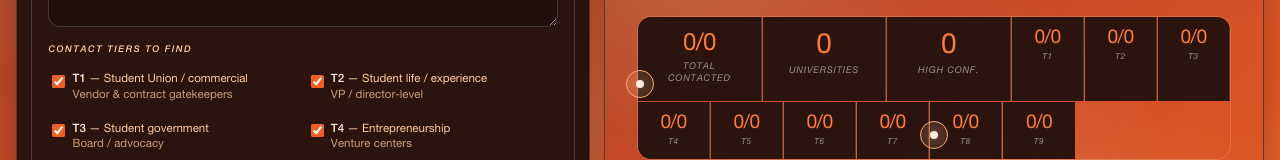
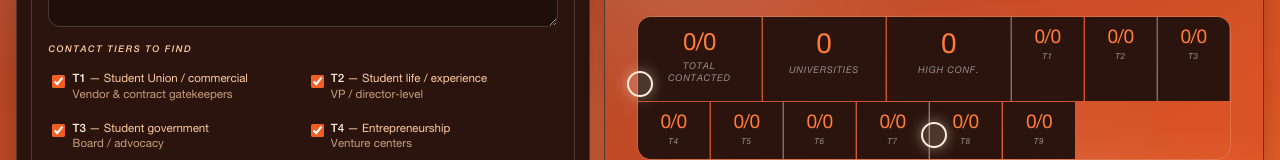
Before and after one commit to nealtheseal108/biryani-blitz-outreach, a website: page public/index.html in a window 1280 px wide. Shown: the part 316-476 px from the top of the page. Drawn offline with Linux system fonts and the light colour scheme; no server answers.

Commit message:
Fix dual-cursor overlap across split dashboard
Remove the small cursor dot, apply its visual emphasis to a single ring cursor, and hide the parent cursor while hovering the embedded data iframe to prevent double-cursor artifacts.

```diff
--- a/public/contacts.html
+++ b/public/contacts.html
@@ -520,7 +520,7 @@
     background: #2a140d !important;
   }
   .wrapper { z-index: 1; }
-  .cursor-ring, .cursor-dot {
+  .cursor-ring {
     position: fixed;
     left: 0;
     top: 0;
@@ -529,23 +529,17 @@
     z-index: 2000;
     border-radius: 999px;
   }
-  .cursor-dot {
-    width: 8px;
-    height: 8px;
-    background: #ffeede;
-    box-shadow: 0 0 14px rgba(255, 238, 222, 0.5);
-  }
   .cursor-ring {
-    width: 28px;
-    height: 28px;
-    border: 1.5px solid #faad75;
-    background: rgba(250, 173, 117, 0.14);
+    width: 26px;
+    height: 26px;
+    border: 2px solid #ffeede;
+    background: rgba(255, 238, 222, 0.16);
+    box-shadow: 0 0 14px rgba(255, 238, 222, 0.45);
   }
 </style>
 </head>
 <body>
 <div class="cursor-ring" id="cursorRing"></div>
-<div class="cursor-dot" id="cursorDot"></div>
 <div class="wrapper">
 
   <header>
@@ -995,10 +989,9 @@ bootstrap();
 
 (() => {
   const ring = document.getElementById('cursorRing');
-  const dot = document.getElementById('cursorDot');
   let tx = window.innerWidth / 2;
   let ty = window.innerHeight / 2;
-  let rx = tx, ry = ty, dx = tx, dy = ty;
+  let rx = tx, ry = ty;
   window.addEventListener('mousemove', (e) => {
     tx = e.clientX;
     ty = e.clientY;
@@ -1010,10 +1003,8 @@ bootstrap();
   const tick = () => {
     rx += (tx - rx) * 0.14;
     ry += (ty - ry) * 0.14;
-    dx += (tx - dx) * 0.35;
-    dy += (ty - dy) * 0.35;
-    ring.style.left = `${rx}px`; ring.style.top = `${ry}px`;
-    dot.style.left = `${dx}px`; dot.style.top = `${dy}px`;
+    ring.style.left = `${rx}px`;
+    ring.style.top = `${ry}px`;
     requestAnimationFrame(tick);
   };
   tick();
--- a/public/index.html
+++ b/public/index.html
@@ -534,7 +534,7 @@
       backdrop-filter: none !important;
       -webkit-backdrop-filter: none !important;
     }
-    .cursor-ring, .cursor-dot {
+    .cursor-ring {
       position: fixed;
       left: 0;
       top: 0;
@@ -543,23 +543,18 @@
       z-index: 2000;
       border-radius: 999px;
     }
-    .cursor-dot {
-      width: 8px;
-      height: 8px;
-      background: #ffeede;
-      box-shadow: 0 0 14px rgba(255, 238, 222, 0.5);
-    }
     .cursor-ring {
-      width: 28px;
-      height: 28px;
-      border: 1.5px solid #faad75;
-      background: rgba(250, 173, 117, 0.14);
+      width: 26px;
+      height: 26px;
+      border: 2px solid #ffeede;
+      background: rgba(255, 238, 222, 0.16);
+      box-shadow: 0 0 14px rgba(255, 238, 222, 0.45);
+      transition: opacity 0.12s ease;
     }
   </style>
 </head>
 <body>
   <div class="cursor-ring" id="cursorRing"></div>
-  <div class="cursor-dot" id="cursorDot"></div>
   <div class="app">
     <header>
       <h1><span>Biryani Blitz</span>Outreach assistant</h1>
@@ -980,10 +975,9 @@ UC Berkeley (UCB), Berkeley, CA, SCET"></textarea>
 
     (() => {
       const ring = document.getElementById("cursorRing");
-      const dot = document.getElementById("cursorDot");
       let tx = window.innerWidth / 2;
       let ty = window.innerHeight / 2;
-      let rx = tx, ry = ty, dx = tx, dy = ty;
+      let rx = tx, ry = ty;
       window.addEventListener("mousemove", (e) => {
         tx = e.clientX;
         ty = e.clientY;
@@ -992,13 +986,20 @@ UC Berkeley (UCB), Berkeley, CA, SCET"></textarea>
         document.body.style.setProperty("--px", String(px));
         document.body.style.setProperty("--py", String(py));
       });
+      const frame = document.querySelector(".data-frame");
+      if (frame) {
+        frame.addEventListener("mouseenter", () => {
+          ring.style.opacity = "0";
+        });
+        frame.addEventListener("mouseleave", () => {
+          ring.style.opacity = "1";
+        });
+      }
       const tick = () => {
         rx += (tx - rx) * 0.14;
         ry += (ty - ry) * 0.14;
-        dx += (tx - dx) * 0.35;
-        dy += (ty - dy) * 0.35;
-        ring.style.left = `${rx}px`; ring.style.top = `${ry}px`;
-        dot.style.left = `${dx}px`; dot.style.top = `${dy}px`;
+        ring.style.left = `${rx}px`;
+        ring.style.top = `${ry}px`;
         requestAnimationFrame(tick);
       };
       tick();
```
